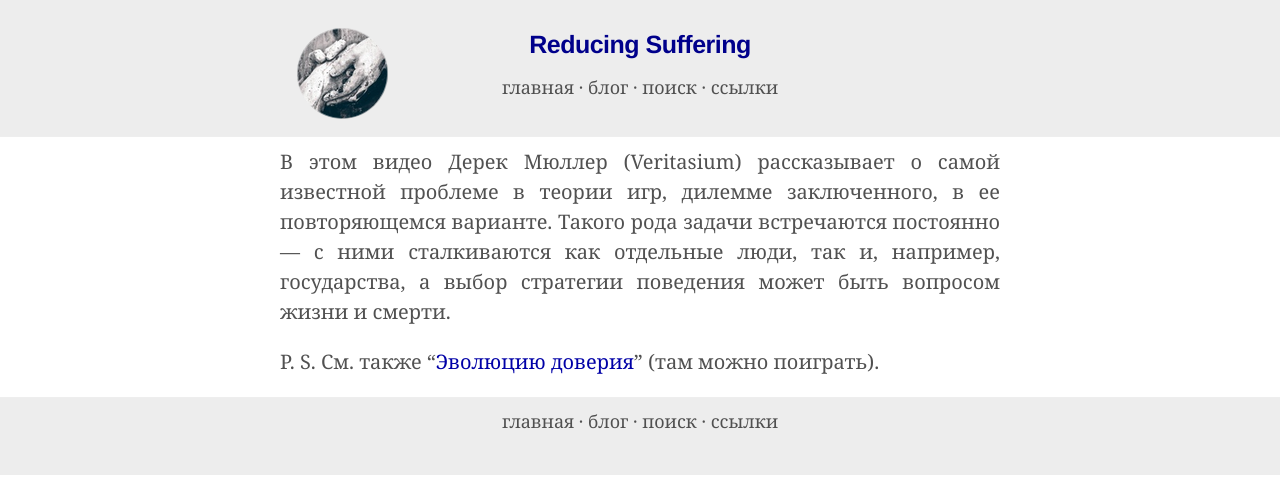
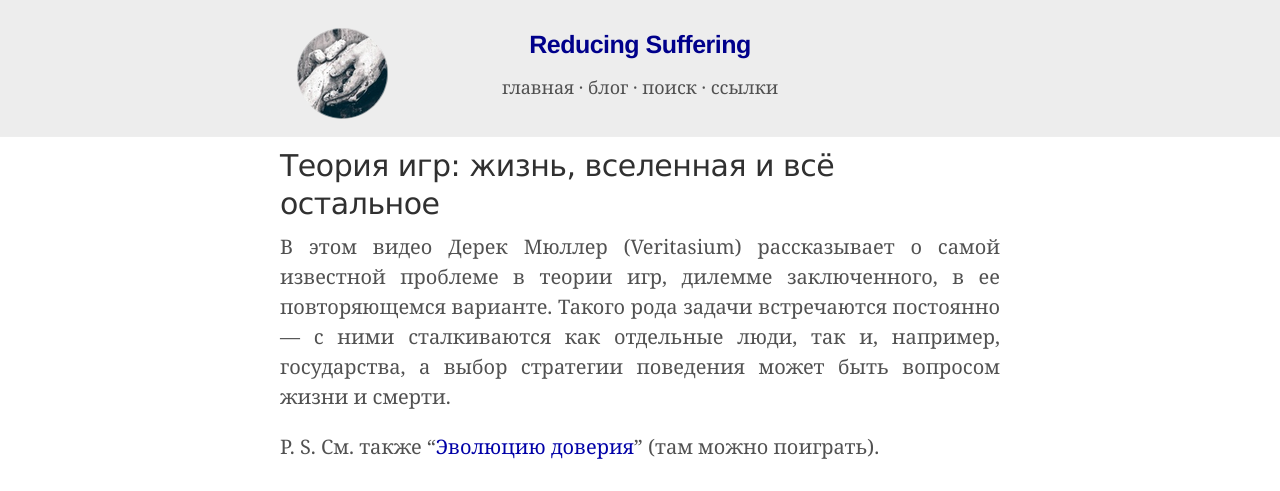
Before and after one commit to ReducingSuffering/reducingsuffering.github.io, a Jekyll site: the page built from _posts/wt/Авторы/Иноязычные/Дерек Мюллер/2024-03-07-556.md, in a window 1280 px wide. Shown: the top 491 px of the page. Built offline with Jekyll 4.4.1, drawn with Linux system fonts in a browser that asks for light colours; our own code applies the rules of GitHub Pages for plain Markdown files; some of the changed text lies outside the part shown; grey boxes are pictures that could not be loaded.

Commit message:
Update 2024-03-07-556.md

```diff
--- a/_posts/wt/Авторы/Иноязычные/Дерек Мюллер/2024-03-07-556.md
+++ b/_posts/wt/Авторы/Иноязычные/Дерек Мюллер/2024-03-07-556.md
@@ -1,6 +1,6 @@
 ---
 layout: post
-title: Теория игр\: жизнь, вселенная и всё остальное
+title: "Теория игр: жизнь, вселенная и всё остальное"
 unixtime:
 vk: https://vk.com/wall-199052526_556
 telegram: https://t.me/reducing_suffering/288
```
